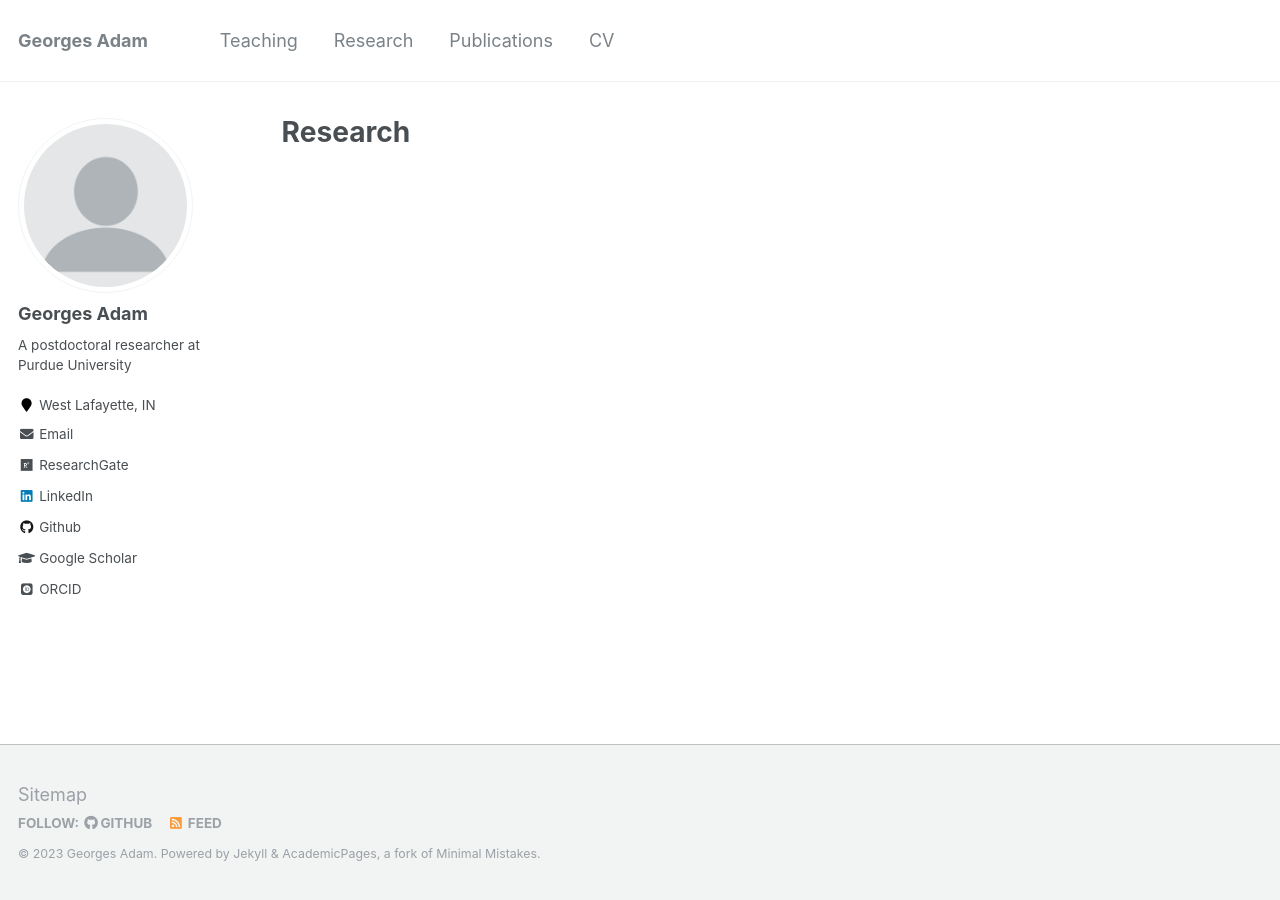
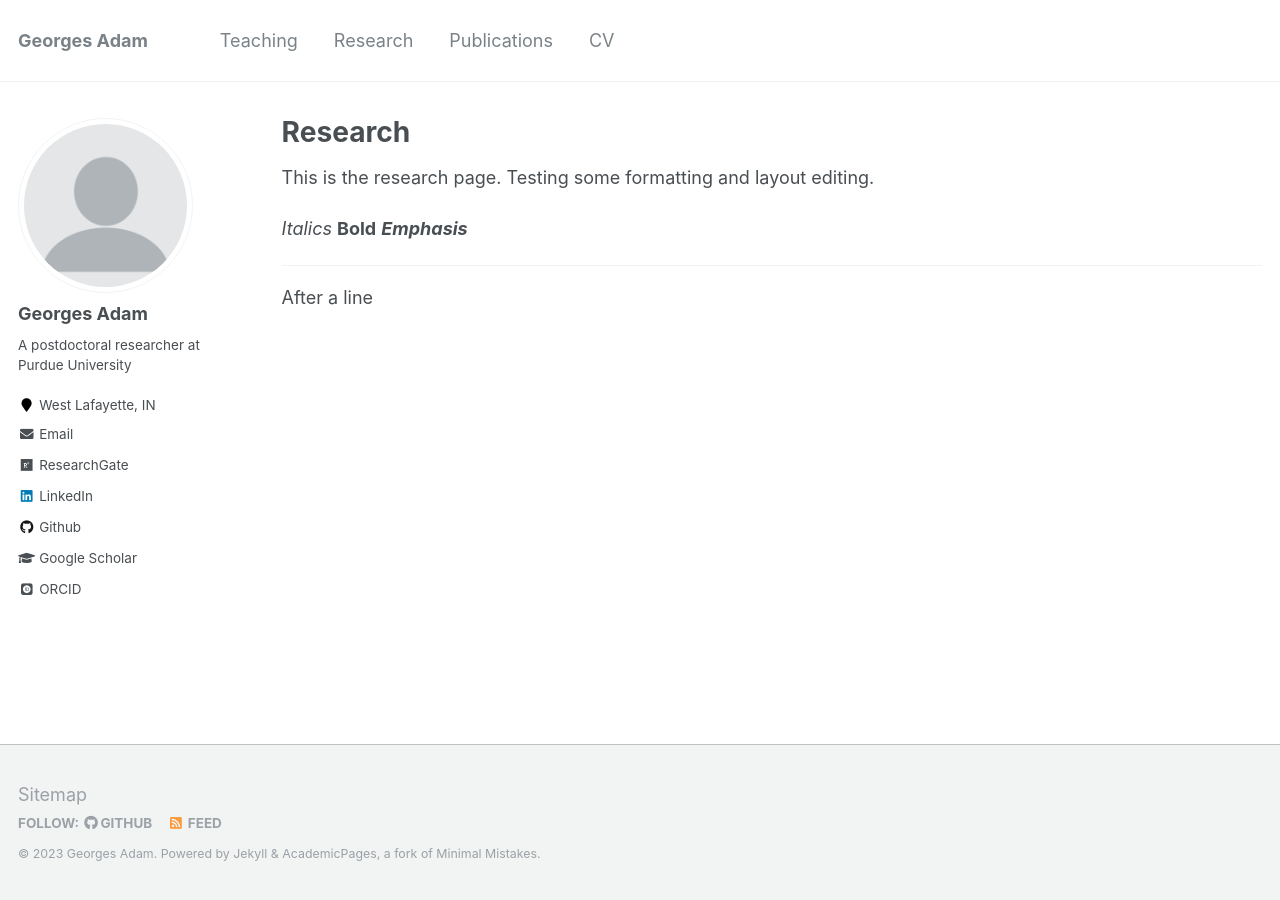
Before and after one commit to adamge95/adamge95.github.io, a Jekyll site: the page built from _pages/research.md, in a window 1280 px wide. Built offline with Jekyll 4.4.1, drawn with Linux system fonts in a browser that asks for light colours; some web fonts are replaced.

Commit message:
research formatting test

```diff
--- a/_pages/research.md
+++ b/_pages/research.md
@@ -8,3 +8,13 @@ redirect_from:
 ---
 
 {% include base_path %}
+
+This is the research page. Testing some formatting and layout editing.
+
+*Italics*
+**Bold**
+***Emphasis***
+
+---
+
+After a line
```
